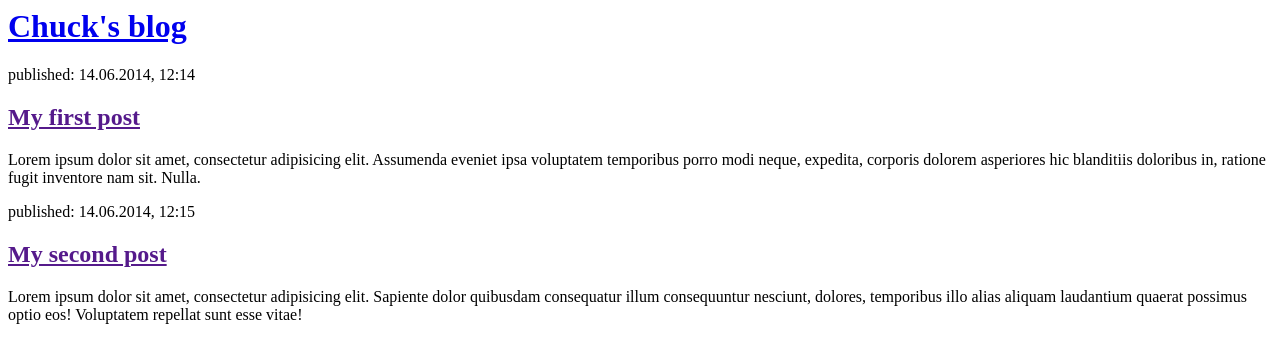
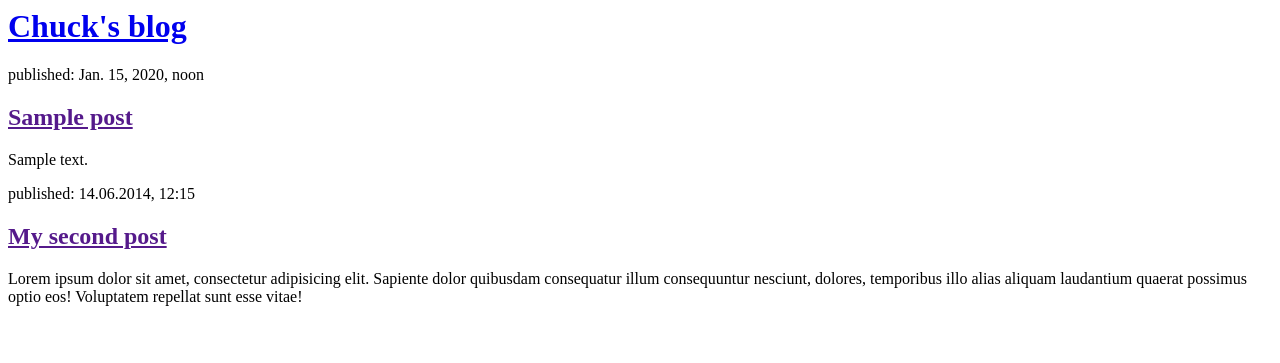
Before and after one commit to VladyslavHnatchenko/django_chuck, a Django app: template blog/templates/blog/post_list.html in a window 1280 px wide. Shown: the top 363 px of the page. Run offline with Django 3.2, Linux system fonts and the light colour scheme; the template is opened without the code that fills it: values that come from a table or form of the project are taken from there, others are empty; tables that the repository leaves empty hold one stand-in row (values such as "Sample post").

Commit message:
Modified templates to display posts from DB.

```diff
--- a/blog/templates/blog/post_list.html
+++ b/blog/templates/blog/post_list.html
@@ -7,11 +7,13 @@
 			<h1><a href="/">Chuck's blog</a></h1>
 		</div>
 
-		<div>
-			<p>published: 14.06.2014, 12:14</p>
-			<h2><a href="">My first post</a></h2>
-			<p>Lorem ipsum dolor sit amet, consectetur adipisicing elit. Assumenda eveniet ipsa voluptatem temporibus porro modi neque, expedita, corporis dolorem asperiores hic blanditiis doloribus in, ratione fugit inventore nam sit. Nulla.</p>
-		</div>
+		{% for post in posts %}
+			<div>
+				<p>published: {{ post.published_date }}</p>
+				<h2><a href="">{{ post.title }}</a></h2>
+				<p>{{ post.text|linebreaksbr }}</p>
+			</div>
+		{% endfor %}
 
 		<div>
 			<p>published: 14.06.2014, 12:15</p>
--- a/blog/views.py
+++ b/blog/views.py
@@ -1,5 +1,8 @@
 from django.shortcuts import render
+from django.utils import timezone
+from .models import Post
 
 
 def post_list(request):
-    return render(request, 'blog/post_list.html', {})
+    posts = Post.objects.filter(published_date__lte=timezone.now()).order_by('published_date')
+    return render(request, 'blog/post_list.html', {'posts': posts})
```
